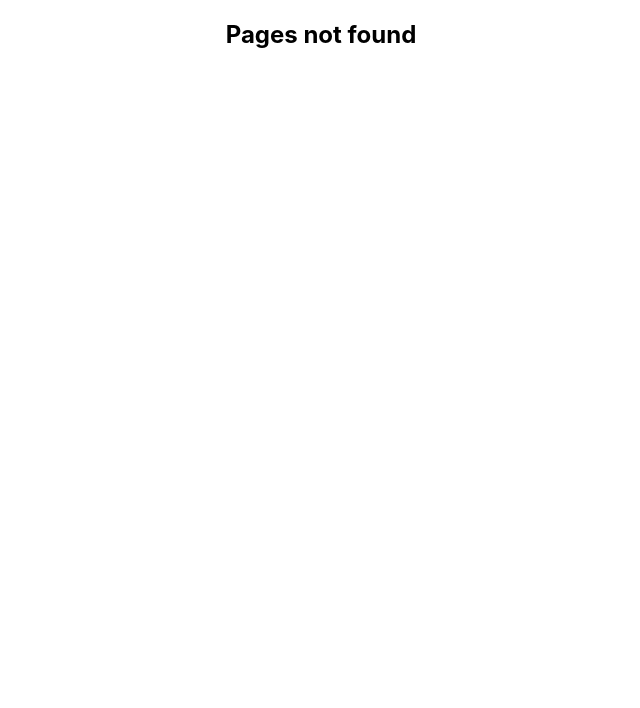
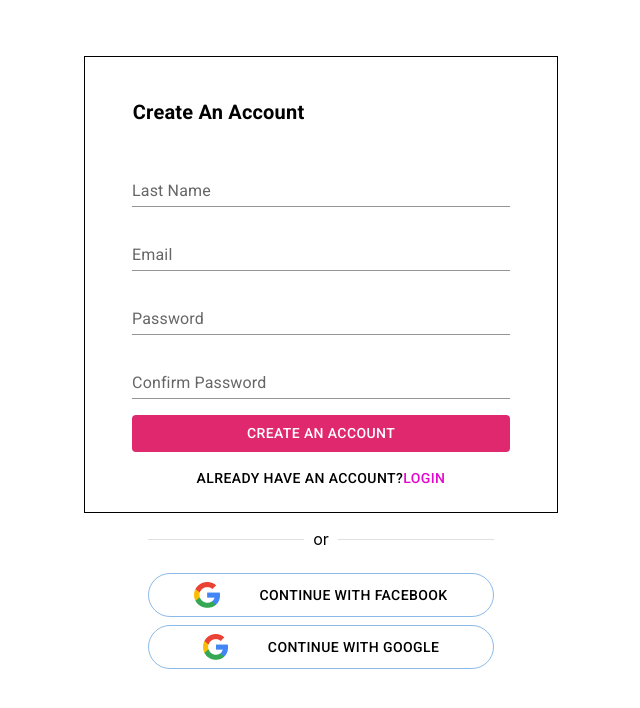
Before and after one commit to Salemah/Drone-Shop, a React (Create React App) app: page /register in a window 1280 px wide. Before the commit this address had no page. Shown: the top 708 px of the page, without its empty margins (319-959 px from the left). Built offline with nearby package versions, Linux system fonts and the light colour scheme.

Commit message:
passwordregisterdone

```diff
--- a/src/App.js
+++ b/src/App.js
@@ -6,6 +6,7 @@ import Notfound from './Pages/Notfound/Notfound';
 import Explore from './Pages/Home/Explore/Explore';
 import Service from './Pages/Home/Service/Service/Service';
 import Login from './Pages/Login/Login/Login';
+import Register from './Pages/Register/Register';
 
 
 function App() {
@@ -27,6 +28,9 @@ function App() {
           <Route path="/login">
             <Login />
           </Route>
+          <Route path="/register">
+            <Register/>
+          </Route>
           <Route path="/allproducts">
             <Service/>
           </Route>
--- a/src/Hook/UseFirebase.js
+++ b/src/Hook/UseFirebase.js
@@ -1,5 +1,5 @@
 import React from 'react';
-import { getAuth, signInWithPopup, GoogleAuthProvider } from "firebase/auth";
+import { getAuth, signInWithPopup, GoogleAuthProvider, createUserWithEmailAndPassword } from "firebase/auth";
 import handleInitialize from '../Pages/Login/Firebase/FirebaseInitialize';
 handleInitialize();
 const UseFirebase = () => {
@@ -14,10 +14,21 @@ const UseFirebase = () => {
             });
 
     }
+    const emailpassRegister = (email, password) => {
+        createUserWithEmailAndPassword(auth, email, password)
+            .then((result) => {
+
+                const user = result.user;
+
+            })
+            .catch((error) => {
+
+            });
+
+    }
 
 
-
-    return{GoogleSignin}
+    return { GoogleSignin,emailpassRegister }
 };
 
 export default UseFirebase;
--- /dev/null
+++ b/src/Pages/Register/Register.js
@@ -0,0 +1,95 @@
+import React, { useState } from 'react';
+import { Box, Button, Container, Divider, Grid, TextField, Typography } from '@mui/material';
+import google from '../../images/google.png'
+import { NavLink } from 'react-router-dom';
+import UseFirebase from '../../Hook/UseFirebase';
+const Register = () => {
+    const {emailpassRegister} = UseFirebase();
+    const [regdata, setRegData] = useState({});
+
+    const handleOnChange = e => {
+        const feild = e.target.name;
+        const value = e.target.value;
+        const newData = { ...regdata };
+        newData[feild] = value;
+        setRegData(newData);
+        console.log(newData);
+    }
+    const handleonSubmit = e => {
+        emailpassRegister(regdata.email,regdata.password);
+        e.preventDefault();
+        alert('success');
+    }
+
+
+    return (
+        <Container>
+            <Box sx={{ flexGrow: 1, my: 7 }}>
+                <Grid container spacing={2}>
+                    <Grid item xs={12} md={12} >
+
+                        <form onSubmit={handleonSubmit}  >
+                            <Box sx={{ border: 1, width: '41%', m: 'auto', py: 2 }} >
+                                <Typography sx={{ py: 3, fontWeight: 600, fontSize: 20, textAlign: 'left', pl: 6 }}> Create An Account </Typography>
+
+                                <TextField
+                                    sx={{ width: '80%', m: 1 }}
+                                    label="Last Name"
+                                    name="name"
+                                    type="text"
+                                    onBlur={handleOnChange}
+                                    variant="standard" />
+                                <TextField
+                                    sx={{ width: '80%', m: 1 }}
+                                    label="Email "
+                                    name="email"
+                                    type="email"
+                                    onBlur={handleOnChange}
+                                    variant="standard" />
+                                <TextField
+                                    sx={{ width: '80%', m: 1 }}
+                                    label="Password"
+                                    name="password"
+                                    type="password"
+                                    onBlur={handleOnChange}
+                                    variant="standard" />
+                                <TextField
+                                    sx={{ width: '80%', m: 1 }}
+                                    name="password2"
+                                    type="password"
+                                    onBlur={handleOnChange}
+                                    label="Confirm Password"
+                                    variant="standard" />
+                                <br />
+                                <Button
+                                    type='submit'
+                                    sx={{ backgroundColor: '#e0286f', color: 'white', width: '80%', m: 1 }}>Create An account</Button>
+                                <NavLink
+                                    style={{ textDecoration: 'none' }}
+                                    to="/login">
+                                    <Button variant="text" sx={{ color: 'black' }}>Already Have An account? <span style={{ color: '#e307cd' }}> Login</span></Button>
+                                </NavLink>
+                            </Box>
+
+                        </form>
+
+
+
+
+                        <Divider sx={{ width: '30%', m: 'auto', my: 2 }}>
+                            or
+
+                        </Divider>
+
+                        <Button sx={{ width: '30%', m: 1, py: 1, color: 'black', borderRadius: 26 }} variant="outlined"> <img src={google} style={{ width: '8%', marginRight: '40px', marginLeft: 0 }} alt="" /> Continue With Facebook</Button><br />
+                        <Button sx={{ width: '30%', py: 1, color: 'black', borderRadius: 26 }} variant="outlined"> <img src={google} style={{ width: '8%', marginRight: '40px', marginLeft: 0 }} alt="" /> Continue With google</Button>
+
+
+                    </Grid>
+                </Grid>
+            </Box>
+        </Container>
+    );
+};
+
+export default Register;
```
